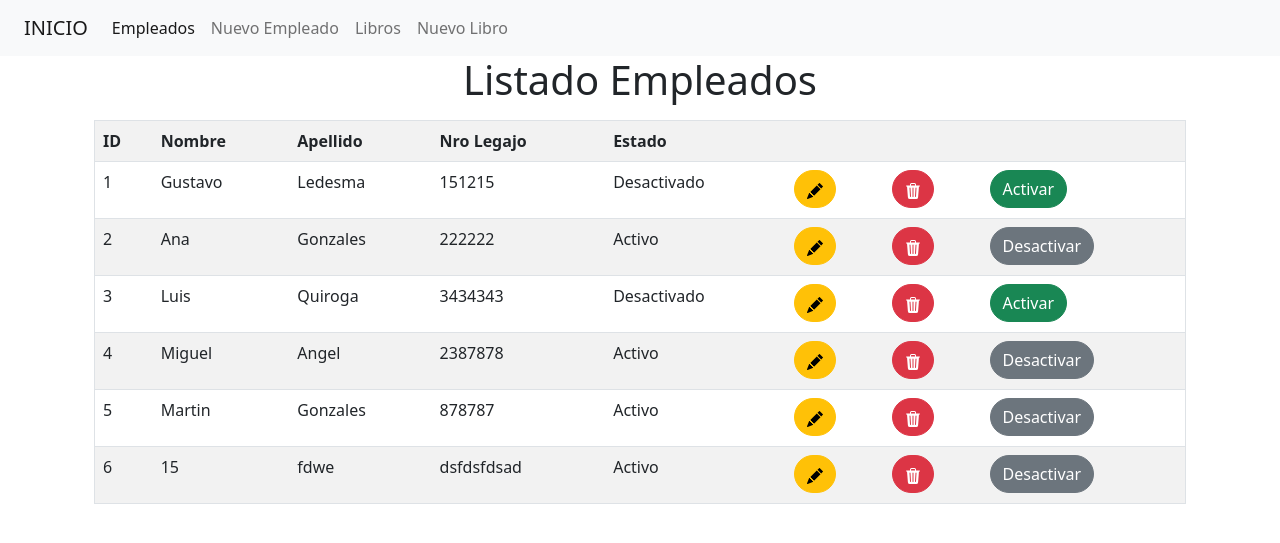
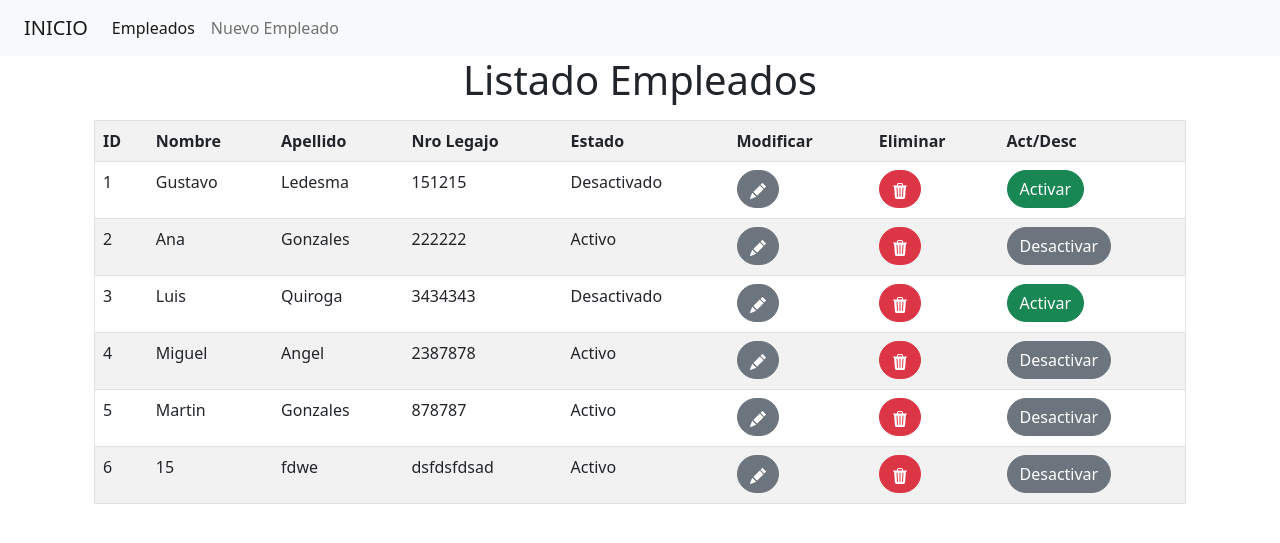
Before and after one commit to kevinserrano01/Biblioteca_App.v1, a Django app: page /biblioteca/empleados/listado/ in a window 1280 px wide. Shown: the top 543 px of the page. Run offline with Django 4.2, Linux system fonts and the light colour scheme; data comes from the database, SQL or seed files in the repository; both versions use the stored data as it was after the commit.

Commit message:
Cambios Tablero

```diff
--- a/biblioteca/templates/Empleados_lista.html
+++ b/biblioteca/templates/Empleados_lista.html
@@ -23,9 +23,9 @@
                         <th scope="col"> Apellido </th>
                         <th scope="col"> Nro Legajo </th>
                         <th scope="col"> Estado </th>
-                        <th scope="col">  </th>
-                        <th scope="col">  </th>
-                        <th scope="col">  </th>
+                        <th scope="col"> Modificar </th>
+                        <th scope="col"> Eliminar </th>
+                        <th scope="col"> Act/Desc </th>
 
 
                     </tr>
@@ -47,7 +47,7 @@
 
                                 <td>
                                     <a href=" {% url 'actualizar_empleado' empleado.id  %} ">
-                                        <button type="button" class="btn btn-warning rounded-pill">
+                                        <button type="button" class="btn btn-secondary sm rounded-pill">
                                             <svg xmlns="http://www.w3.org/2000/svg" width="16" height="16" fill="currentColor" class="bi bi-pencil-fill" viewBox="0 0 16 16">
                                                 <path d="M12.854.146a.5.5 0 0 0-.707 0L10.5 1.793 14.207 5.5l1.647-1.646a.5.5 0 0 0 0-.708l-3-3zm.646 6.061L9.793 2.5 3.293 9H3.5a.5.5 0 0 1 .5.5v.5h.5a.5.5 0 0 1 .5.5v.5h.5a.5.5 0 0 1 .5.5v.5h.5a.5.5 0 0 1 .5.5v.207l6.5-6.5zm-7.468 7.468A.5.5 0 0 1 6 13.5V13h-.5a.5.5 0 0 1-.5-.5V12h-.5a.5.5 0 0 1-.5-.5V11h-.5a.5.5 0 0 1-.5-.5V10h-.5a.499.499 0 0 1-.175-.032l-.179.178a.5.5 0 0 0-.11.168l-2 5a.5.5 0 0 0 .65.65l5-2a.5.5 0 0 0 .168-.11l.178-.178z"/>
                                             </svg>
@@ -56,7 +56,7 @@
                                 </td>
                                 <td>
                                     <a href=" ">
-                                        <button type="button" class="btn btn-danger rounded-pill">
+                                        <button type="button" class="btn btn-danger sm rounded-pill ">
                                             <svg xmlns="http://www.w3.org/2000/svg" width="16" height="16" fill="currentColor" class="bi bi-trash3-fill" viewBox="0 0 16 16">
                                                 <path d="M11 1.5v1h3.5a.5.5 0 0 1 0 1h-.538l-.853 10.66A2 2 0 0 1 11.115 16h-6.23a2 2 0 0 1-1.994-1.84L2.038 3.5H1.5a.5.5 0 0 1 0-1H5v-1A1.5 1.5 0 0 1 6.5 0h3A1.5 1.5 0 0 1 11 1.5Zm-5 0v1h4v-1a.5.5 0 0 0-.5-.5h-3a.5.5 0 0 0-.5.5ZM4.5 5.029l.5 8.5a.5.5 0 1 0 .998-.06l-.5-8.5a.5.5 0 1 0-.998.06Zm6.53-.528a.5.5 0 0 0-.528.47l-.5 8.5a.5.5 0 0 0 .998.058l.5-8.5a.5.5 0 0 0-.47-.528ZM8 4.5a.5.5 0 0 0-.5.5v8.5a.5.5 0 0 0 1 0V5a.5.5 0 0 0-.5-.5Z"/>
                                             </svg>
@@ -66,13 +66,13 @@
                                 <td>
                                     {% if empleado.activo %}
                                         <a href="{% url 'desactivar_Registro_Empleado' empleado.id %}">
-                                            <button type="button" class="btn btn-secondary rounded-pill">
+                                            <button type="button" class="btn btn-secondary sm rounded-pill">
                                                 Desactivar
                                             </button>
                                         </a>
                                     {% else %}
                                         <a href="{% url 'activar_Registro_Empleado' empleado.id %}">
-                                            <button type="button" class="btn btn-success rounded-pill">
+                                            <button type="button" class="btn btn-success sm rounded-pill">
                                                 Activar
                                             </button>
                                         </a>
--- a/biblioteca/templates/navbar.html
+++ b/biblioteca/templates/navbar.html
@@ -28,12 +28,12 @@
                     <li class="nav-item">
                         <a class="nav-link" href="{% url 'nuevo_empleado' %}">Nuevo Empleado</a>
                     </li>
-                    <li class="nav-item">
+                    <!-- <li class="nav-item">
                         <a class="nav-link " href=" ">Libros</a>
                     </li>
                     <li class="nav-item">
                         <a class="nav-link " href=" ">Nuevo Libro</a>
-                    </li>
+                    </li> -->
                 </ul>
             </div>
         </div>
```
Also changed, not shown: biblioteca/templates/nuevo_empleado.html (+8 -5 lines), db.sqlite3.
